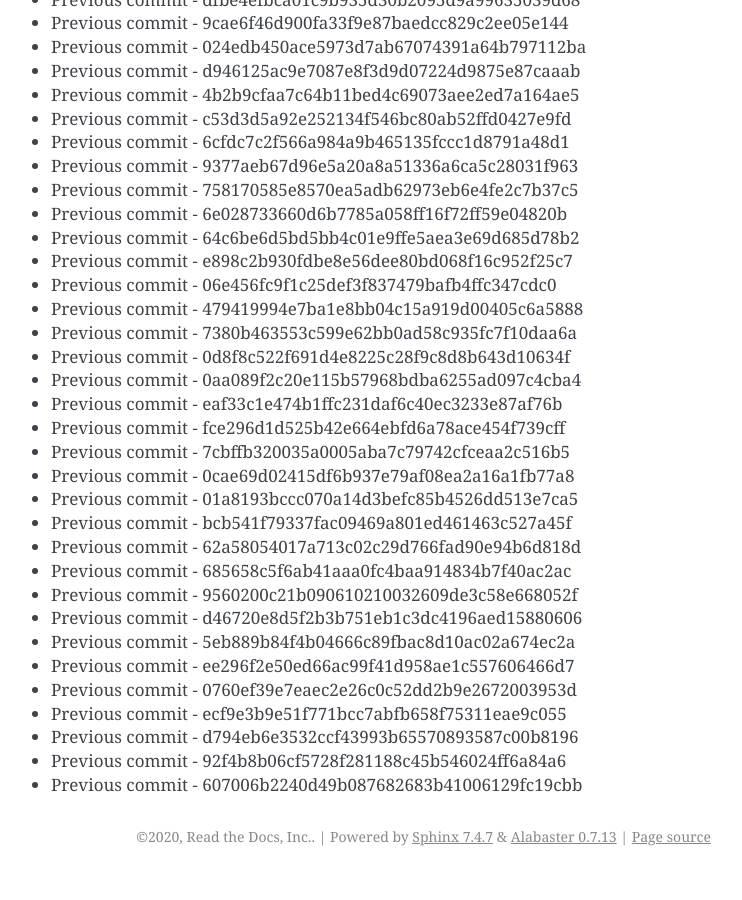
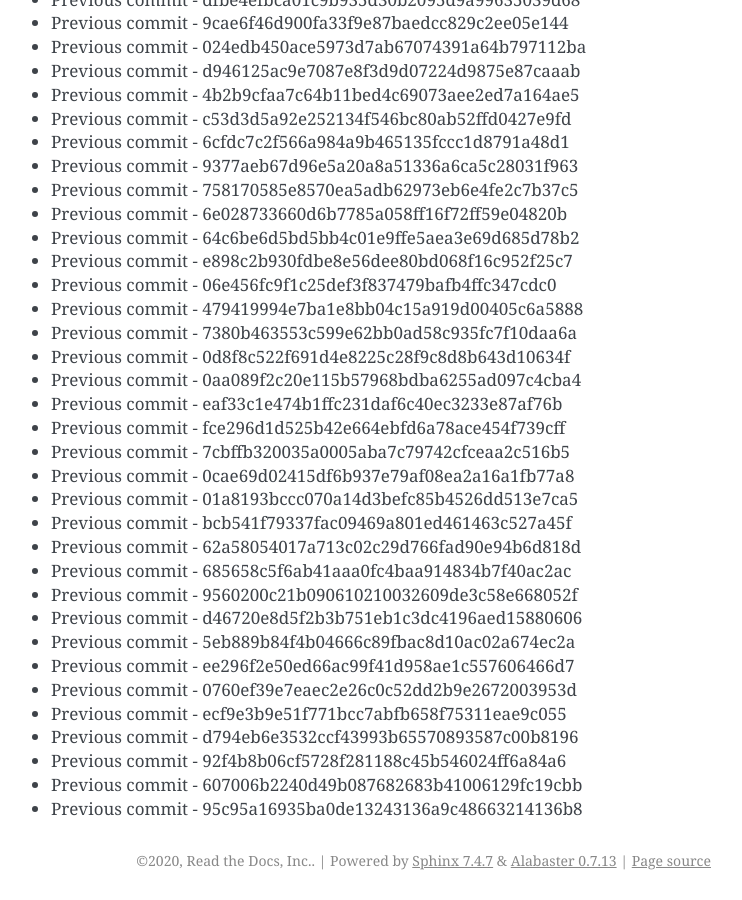
Before and after one commit to readthedocs/rtd-git-stresstest, a Sphinx documentation site: the page built from docs/updates.rst, in a window 1280 px wide and 900 px high, scrolled down 14696 px. Shown: the whole window, without its empty margins (399-1141 px from the left). Built offline with Sphinx 7.4.7, drawn with Linux system fonts in a browser that asks for light colours; before the commit the page ends 15572 px from its top, so only the background shows below that.

Commit message:
Generating commit from previous: 95c95a16935ba0de13243136a9c48663214136b8

```diff
--- a/docs/updates.rst
+++ b/docs/updates.rst
@@ -649,3 +649,4 @@ It can be tested for any performance characteristics.
 * Previous commit - d794eb6e3532ccf43993b65570893587c00b8196
 * Previous commit - 92f4b8b06cf5728f281188c45b546024ff6a84a6
 * Previous commit - 607006b2240d49b087682683b41006129fc19cbb
+* Previous commit - 95c95a16935ba0de13243136a9c48663214136b8
```
